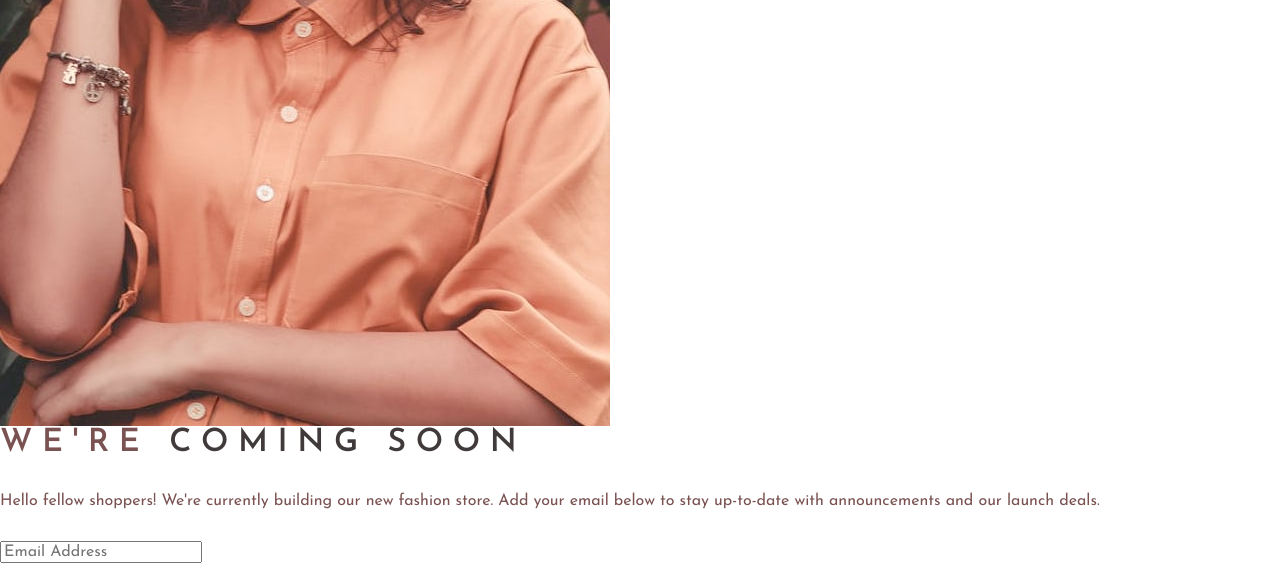
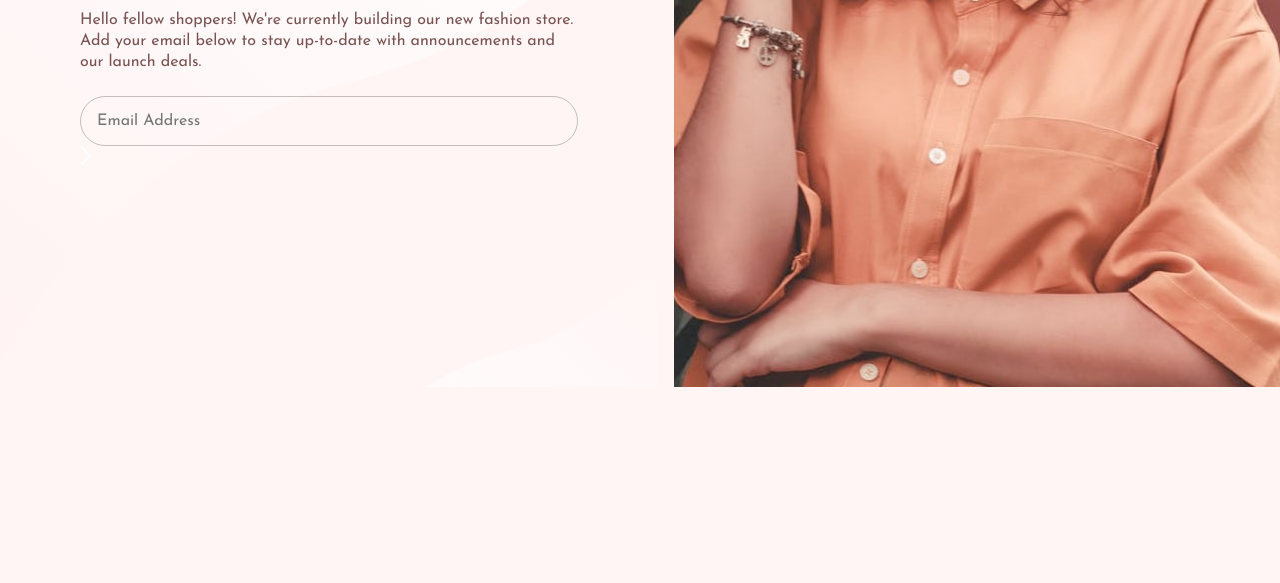
Before and after one commit to Islandstone89/base-apparal-coming-sson-page-mysoluton, a plain HTML site: page index.html in a window 1280 px wide. Shown: the part 407-990 px from the top of the page. After the commit the page ends 800 px from the top, so only its background shows below. Drawn offline with Linux system fonts and the light colour scheme.

Commit message:
* Worked out how to use Grid for the layout * Added bg-image on desktop * Styled email input

```diff
--- a/index.html
+++ b/index.html
@@ -13,7 +13,7 @@
     <img src="images/logo.svg" alt="">
   </header><!-- end header -->
 
-  <main class="main">
+  <main class="main flow">
 
     <div class="image">
       <picture class="picture">
@@ -26,8 +26,9 @@
       <h1 class="main-heading">We're <span class="accent">coming soon</span></h1>
       <p class="main-paragraph">Hello fellow shoppers! We're currently building our new fashion store. Add your email below to stay up-to-date with announcements and our launch deals.</p>
 
-      <form class="form">
+      <form class="form" novalidate>
         <div class="input-wrapper">
+          <span class="visually-hidden">Enter email address</span>
           <input type="email" name="email" id="email" placeholder="Email Address">
           <img src="images/icon-arrow.svg" alt="" class="icon-arrow">
         </div><!-- end input-wrapper -->
@@ -35,5 +36,8 @@
     </div><!-- end text -->
 
   </main><!-- end main -->
+
+  <script src="script.js"></script>
+
 </body>
 </html>
--- a/style.css
+++ b/style.css
@@ -123,26 +123,116 @@ textarea:not([rows]) {
 /* UTILITIES */
 
 .flow {
-  --flow-space: 2em;
+  --flow-space: 4em;
 }
 
 .flow > * + * {
   margin-block-start: var(--flow-space, 1em);
 }
 
+.visually-hidden {
+  clip-path: inset(50%);
+  position: absolute;
+  overflow: hidden;
+  white-space: nowrap;
+  width: 1px;
+  height: 1px;
+}
+
 /* GENERAL STYLING */
 
 body {
   font-family: var(--ff-josefin-sans);
+  background-color: var(--clr-saturated-white);
   color: var(--clr-desaturated-red-darker);
+  display: grid;
+  grid-template-columns: auto auto;
+  grid-template-rows: auto auto auto;
+  gap: 1rem;
+}
+
+
+.header {
+  padding: 2rem;
+  grid-column: 1 / 3;
+  grid-row: 1 / 2;
+
+  @media (width > 50rem) {
+    grid-column: 1 / 2;
+    padding-inline: 5rem;
+  }
+}
+
+.main {
+    grid-column: 1 / 3;
+    grid-row: 2 / 4;
+    display: grid;
+    grid-template-columns: subgrid;
+    grid-template-rows: subgrid;
+
+    @media (width > 50rem) {
+      grid-row: 1 / 4;
+    }
+  }
+
+.image {
+    grid-column: 1 / 3;
+    grid-row: 1 / 2;
+
+    @media (width > 50rem) {
+        grid-column: 2 / 3;
+        grid-row: 1 / 4;
+  }
+}
+
+
+.hero-image-mobile {
+  width: 100%;
 }
 
 .main-heading {
   text-transform: uppercase;
   font-weight: var(--fw-600);
   letter-spacing: .3em;
+  max-width: 10ch;
 
   .accent {
     color: var(--clr-dark-grayish-red)
   }
 }
+
+.text {
+  padding-inline: 2rem;
+  text-align: center;
+  grid-column: 1 / 3;
+  grid-row: 2 / 4;
+
+  @media (width > 50rem) {
+    grid-column: 1 / 2;
+    grid-row: 2 / 4;
+    padding-inline: 5rem;
+    text-align: revert;
+    background-image: url('images/bg-pattern-desktop.svg');
+    background-position: center;
+  }
+}
+
+
+
+.main-paragraph {
+  --flow-space: 1.5em;
+  line-height: 1.3;
+  max-width: 50ch;
+}
+
+.form {
+  --flow-space: 1.5em;
+}
+
+input[type="email"] {
+  border: 1px solid rgb(from var(--clr-dark-grayish-red) r g b / 30%);
+  border-radius: 40px;
+  padding: 1em;
+  width: 100%;
+  background-color: transparent;
+}
```
Also changed, not shown: script.js (added).
